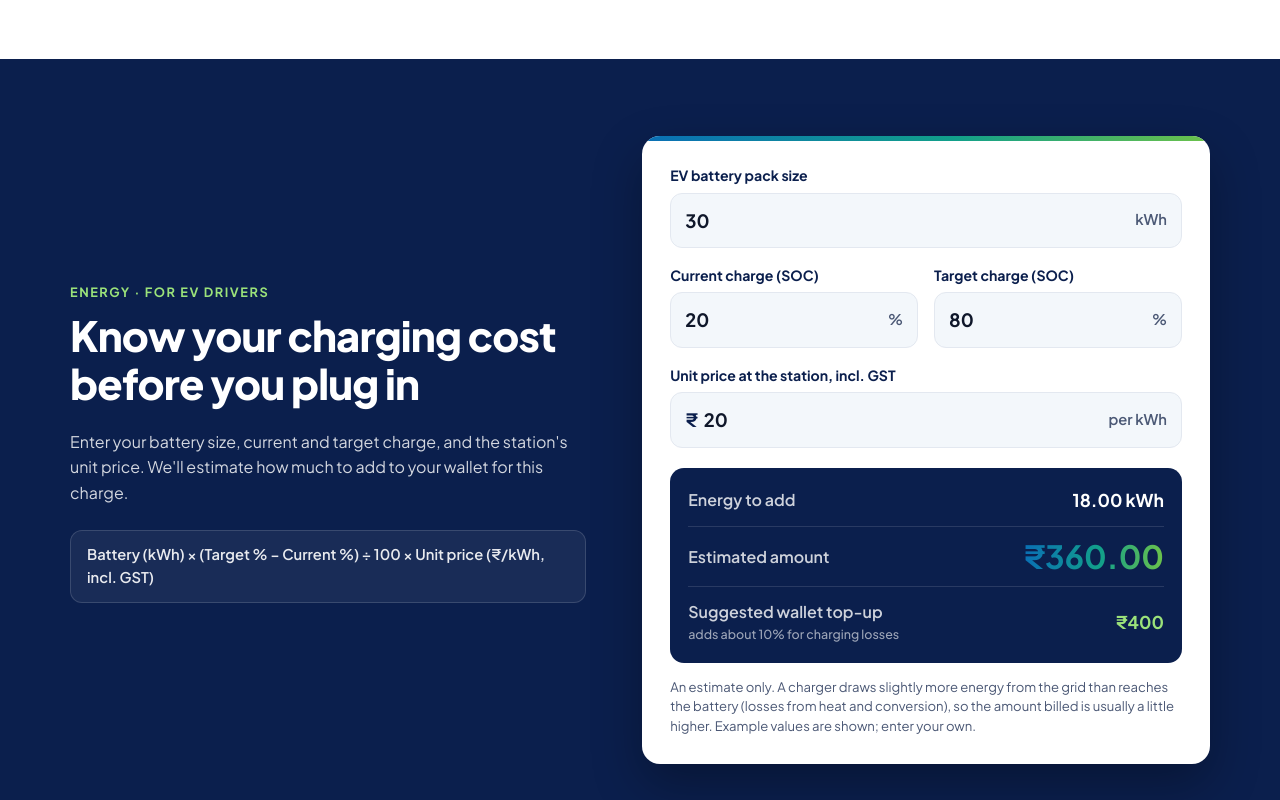
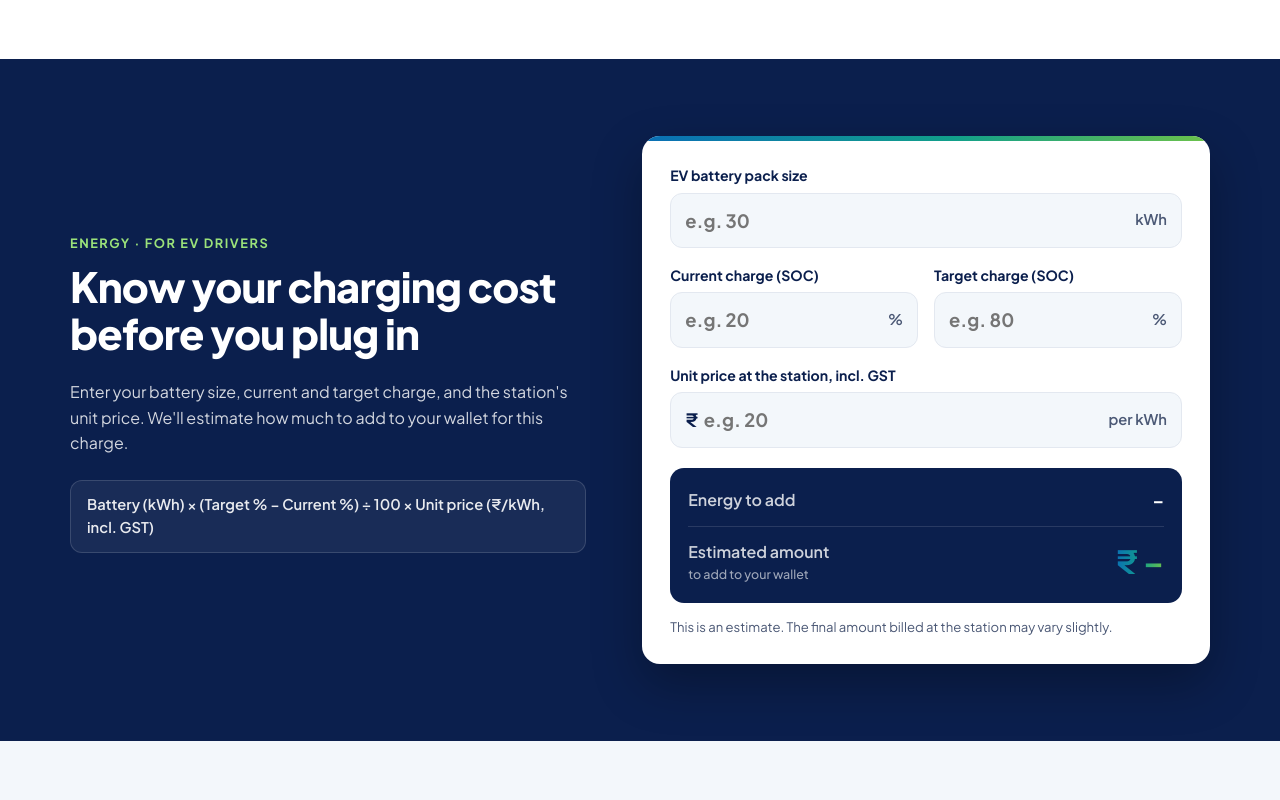
Before and after one commit to circarukch/www.evgo.earth, a plain HTML site: page index.html in a window 1280 px wide. Shown: the part 3020-3820 px from the top of the page. Drawn offline with Linux system fonts and the light colour scheme.

Commit message:
Calculator: drop top-up line, empty inputs with placeholders, estimate note
Co-Authored-By: Claude Opus 5.5 <noreply@anthropic.com>
Claude-Session: https://claude.ai/code/session_01UjY5ksT1t7syxUzkdimdMR

```diff
--- a/index.html
+++ b/index.html
@@ -215,37 +215,33 @@
           <div class="calc-fields">
             <label class="calc-field calc-field-wide">
               <span class="calc-label">EV battery pack size</span>
-              <span class="calc-input"><input id="calc-battery" type="number" inputmode="decimal" min="1" max="1000" step="any" value="30" required><span class="calc-unit">kWh</span></span>
+              <span class="calc-input"><input id="calc-battery" type="number" inputmode="decimal" min="1" max="1000" step="any" placeholder="e.g. 30" required><span class="calc-unit">kWh</span></span>
             </label>
             <label class="calc-field">
               <span class="calc-label">Current charge (SOC)</span>
-              <span class="calc-input"><input id="calc-current" type="number" inputmode="decimal" min="0" max="100" step="any" value="20" required><span class="calc-unit">%</span></span>
+              <span class="calc-input"><input id="calc-current" type="number" inputmode="decimal" min="0" max="100" step="any" placeholder="e.g. 20" required><span class="calc-unit">%</span></span>
             </label>
             <label class="calc-field">
               <span class="calc-label">Target charge (SOC)</span>
-              <span class="calc-input"><input id="calc-target" type="number" inputmode="decimal" min="0" max="100" step="any" value="80" required><span class="calc-unit">%</span></span>
+              <span class="calc-input"><input id="calc-target" type="number" inputmode="decimal" min="0" max="100" step="any" placeholder="e.g. 80" required><span class="calc-unit">%</span></span>
             </label>
             <label class="calc-field calc-field-wide">
               <span class="calc-label">Unit price at the station, incl. GST</span>
-              <span class="calc-input"><span class="calc-unit calc-unit-pre">₹</span><input id="calc-price" type="number" inputmode="decimal" min="0.01" max="1000" step="any" value="20" required><span class="calc-unit">per kWh</span></span>
+              <span class="calc-input"><span class="calc-unit calc-unit-pre">₹</span><input id="calc-price" type="number" inputmode="decimal" min="0.01" max="1000" step="any" placeholder="e.g. 20" required><span class="calc-unit">per kWh</span></span>
             </label>
           </div>
           <p class="calc-error" id="calc-error" role="alert" hidden></p>
           <div class="calc-result" aria-live="polite">
             <div class="calc-row">
               <span>Energy to add</span>
-              <strong id="calc-kwh">18.00 kWh</strong>
+              <strong id="calc-kwh">–</strong>
             </div>
             <div class="calc-row calc-row-main">
-              <span>Estimated amount</span>
-              <strong class="calc-amount" id="calc-amount">₹360.00</strong>
-            </div>
-            <div class="calc-row calc-row-buffer">
-              <span>Suggested wallet top-up<small>adds about 10% for charging losses</small></span>
-              <strong id="calc-topup">₹400</strong>
+              <span>Estimated amount<small>to add to your wallet</small></span>
+              <strong class="calc-amount" id="calc-amount">₹ –</strong>
             </div>
           </div>
-          <p class="calc-note">An estimate only. A charger draws slightly more energy from the grid than reaches the battery (losses from heat and conversion), so the amount billed is usually a little higher. Example values are shown; enter your own.</p>
+          <p class="calc-note">This is an estimate. The final amount billed at the station may vary slightly.</p>
         </form>
       </div>
     </section>
@@ -430,32 +426,30 @@
       if (!form) return;
       var el = function (id) { return document.getElementById(id); };
       var f = { b: el('calc-battery'), c: el('calc-current'), t: el('calc-target'), p: el('calc-price') };
-      var out = { kwh: el('calc-kwh'), amt: el('calc-amount'), top: el('calc-topup'), err: el('calc-error') };
-      var LOSS = 0.10;
+      var out = { kwh: el('calc-kwh'), amt: el('calc-amount'), err: el('calc-error') };
       var inr = new Intl.NumberFormat('en-IN', { style: 'currency', currency: 'INR', minimumFractionDigits: 2, maximumFractionDigits: 2 });
-      var inr0 = new Intl.NumberFormat('en-IN', { style: 'currency', currency: 'INR', maximumFractionDigits: 0 });
       var kwhFmt = new Intl.NumberFormat('en-IN', { minimumFractionDigits: 2, maximumFractionDigits: 2 });
       function num(i) { var v = i.value.trim(); return v === '' ? NaN : Number(v); }
       function mark(i, bad) { i.closest('.calc-input').classList.toggle('is-invalid', bad); i.setAttribute('aria-invalid', String(bad)); }
       function calc() {
         var b = num(f.b), c = num(f.c), t = num(f.t), p = num(f.p), msg = '';
-        var bad = { b: !(b > 0 && b <= 1000), c: !(c >= 0 && c <= 100), t: !(t >= 0 && t <= 100), p: !(p > 0 && p <= 1000) };
+        var empty = { b: f.b.value.trim() === '', c: f.c.value.trim() === '', t: f.t.value.trim() === '', p: f.p.value.trim() === '' };
+        var bad = { b: !empty.b && !(b > 0 && b <= 1000), c: !empty.c && !(c >= 0 && c <= 100), t: !empty.t && !(t >= 0 && t <= 100), p: !empty.p && !(p > 0 && p <= 1000) };
         if (bad.b) msg = 'Enter a battery size in kWh (for example 30).';
         else if (bad.c || bad.t) msg = 'Charge levels must be between 0% and 100%.';
-        else if (t <= c) { bad.t = true; msg = 'Target charge must be higher than current charge.'; }
+        else if (!empty.c && !empty.t && t <= c) { bad.t = true; msg = 'Target charge must be higher than current charge.'; }
         else if (bad.p) msg = 'Enter the unit price in ₹ per kWh, including GST.';
         Object.keys(bad).forEach(function (k) { mark(f[k], bad[k]); });
         if (msg) {
           out.err.textContent = msg; out.err.hidden = false; form.classList.add('calc-has-error');
-          out.kwh.textContent = '–'; out.amt.textContent = '₹ –'; out.top.textContent = '₹ –';
+          out.kwh.textContent = '–'; out.amt.textContent = '₹ –';
           return;
         }
         out.err.hidden = true; form.classList.remove('calc-has-error');
+        if (empty.b || empty.c || empty.t || empty.p) { out.kwh.textContent = '–'; out.amt.textContent = '₹ –'; return; }
         var kwh = b * (t - c) / 100, amount = kwh * p;
-        var topup = Math.ceil(amount * (1 + LOSS) / 10) * 10;
         out.kwh.textContent = kwhFmt.format(kwh) + ' kWh';
         out.amt.textContent = inr.format(amount);
-        out.top.textContent = inr0.format(topup);
       }
       form.addEventListener('input', calc);
       calc();
--- a/styles.css
+++ b/styles.css
@@ -338,7 +338,6 @@ a.pillar p { flex: 1; }
 .calc-row small { display: block; font-weight: 500; font-size: 0.78rem; color: rgba(255, 255, 255, 0.6); }
 .calc-row strong { font-size: 1.1rem; text-align: right; white-space: nowrap; }
 .calc-amount { font-size: 2rem !important; line-height: 1.1; background: var(--grad); -webkit-background-clip: text; background-clip: text; color: transparent; }
-.calc-row-buffer strong { color: #9be27a; }
 .calc-has-error .calc-result { opacity: 0.55; }
 .calc-card .calc-note { margin: 14px 0 0; font-size: 0.82rem; color: var(--muted) !important; line-height: 1.5; }
 @media (max-width: 900px) { .calc-grid { grid-template-columns: 1fr; gap: 28px; } }
```
